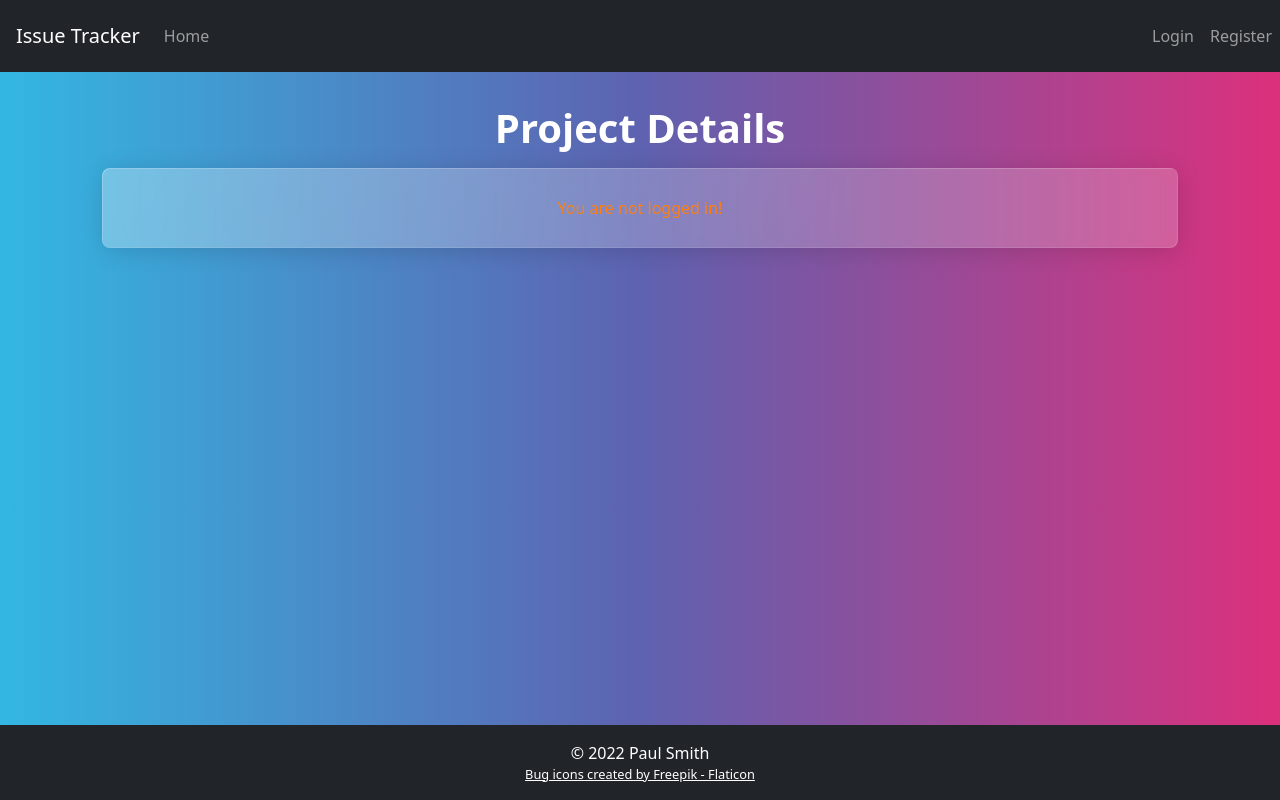
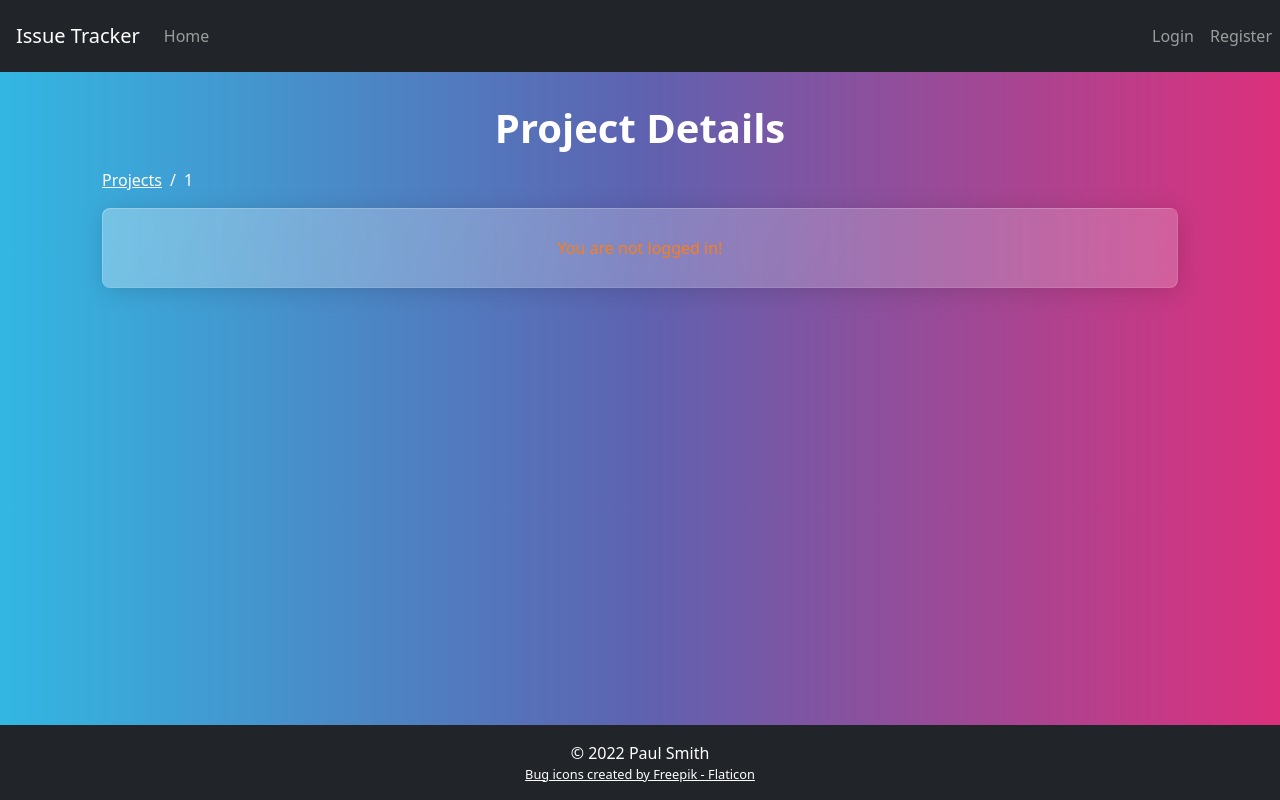
Before and after one commit to paulsmithkc/issue-tracker-frontend-react, a React (Create React App) app: page /project/1 in a window 1280 px wide. Built offline with nearby package versions, Linux system fonts and the light colour scheme.

Commit message:
breadcrumbs

```diff
--- /dev/null
+++ b/src/components/Breadcrumbs.js
@@ -0,0 +1,50 @@
+import React from 'react';
+import { Link } from 'react-router-dom';
+
+export function Breadcrumbs({ stack, current }) {
+  return (
+    <nav aria-label="breadcrumb">
+      <ol className="breadcrumb">
+        {stack &&
+          stack.map((item) => (
+            <li className="breadcrumb-item" key={item.title}>
+              <Link to={item.url}>{item.title}</Link>
+            </li>
+          ))}
+        <li className="breadcrumb-item active" aria-current="page">
+          {current}
+        </li>
+      </ol>
+    </nav>
+  );
+}
+
+// export function Breadcrumbs({ items }) {
+//   const itemElements = [];
+//   if (Array.isArray(items)) {
+//     let i = 0;
+//     let n = items.length - 1;
+//     for (; i < n; ++i) {
+//       const item = items[i];
+//       itemElements.push(
+//         <li className="breadcrumb-item" key={item.title}>
+//           <Link to={item.url}>{item.title}</Link>
+//         </li>
+//       );
+//     }
+//     if (i === n) {
+//       const item = items[i];
+//       itemElements.push(
+//         <li className="breadcrumb-item active" key={item.title}>
+//           {item.title}
+//         </li>
+//       );
+//     }
+//   }
+//
+//   return (
+//     <nav aria-label="breadcrumb">
+//       <ol className="breadcrumb">{itemElements}</ol>
+//     </nav>
+//   );
+// }
--- a/src/pages/IssueDetailPage.js
+++ b/src/pages/IssueDetailPage.js
@@ -2,6 +2,7 @@ import React, { useEffect, useState, useContext } from 'react';
 import axios from 'axios';
 import { useParams, Link } from 'react-router-dom';
 import { AuthContext } from '../AppContexts';
+import { Breadcrumbs } from '../components/Breadcrumbs';
 
 function IssueDetailPage() {
   const auth = useContext(AuthContext);
@@ -57,6 +58,15 @@ function IssueDetailPage() {
       <h1 id="IssueDetailsHeader" className="text-center">
       Issue Details
       </h1>
+      <div>
+        <Breadcrumbs
+          stack={[
+            { title: 'Projects', url: '/project/list' },
+            { title: 'Project', url: `/project/${projectId}` },
+          ]}
+          current={issueState?.data?.title || issueId}
+        />
+      </div>
       <div className="card mb-3">
         <div className="card-body">
           {issueState.pending && (
--- a/src/pages/ProjectDetailPage.js
+++ b/src/pages/ProjectDetailPage.js
@@ -2,6 +2,7 @@ import React, { useEffect, useState, useContext } from 'react';
 import axios from 'axios';
 import { useParams, Link } from 'react-router-dom';
 import { AuthContext } from '../AppContexts';
+import { Breadcrumbs } from '../components/Breadcrumbs';
 
 function ProjectDetailPage() {
   const auth = useContext(AuthContext);
@@ -57,6 +58,12 @@ function ProjectDetailPage() {
       <h1 id="ProjectDetailsHeader" className="text-center">
         Project Details
       </h1>
+      <div>
+        <Breadcrumbs
+          stack={[{ title: 'Projects', url: '/project/list' }]}
+          current={projectState?.data?.title || projectId}
+        />
+      </div>
       <div className="card mb-3">
         <div className="card-body">
           {projectState.pending && (
```
